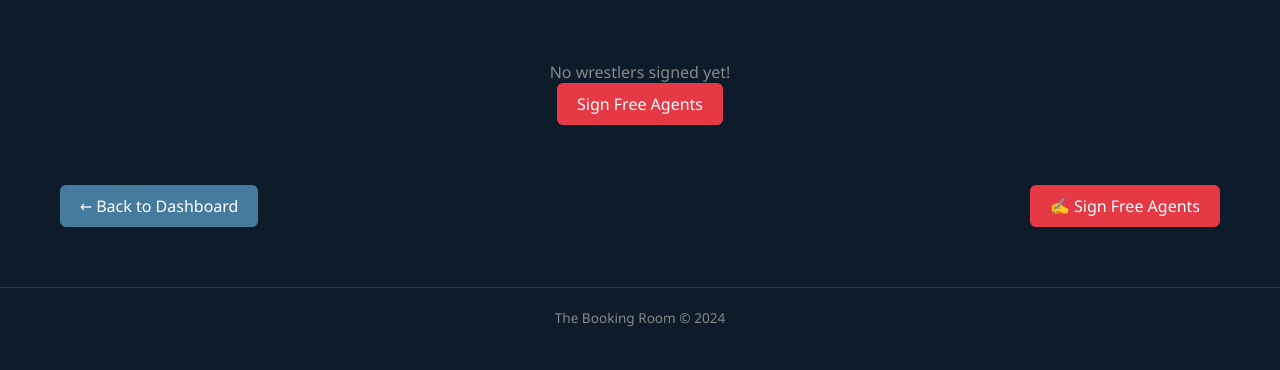
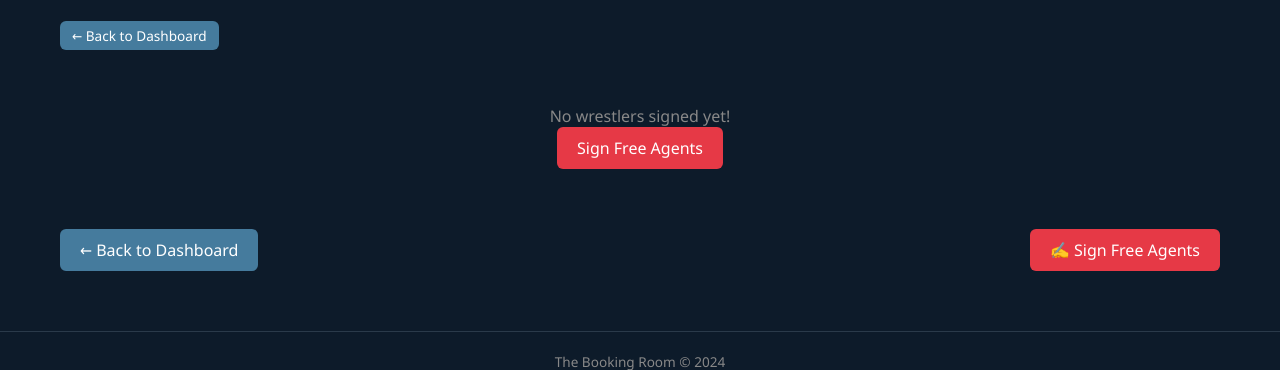
Before and after one commit to DLowPow/The-Booking-Room, a Python web app: template WrestlingGM/templates/roster.html in a window 1280 px wide. Shown: the part 62-432 px from the top of the page. Run offline with Jinja, Linux system fonts and the light colour scheme; the template is opened without the code that fills it, so the values that code supplies are empty.

Commit message:
Update roster.html

```diff
--- a/WrestlingGM/templates/roster.html
+++ b/WrestlingGM/templates/roster.html
@@ -9,6 +9,10 @@
             <span>{{ wrestlers | length }} / {{ roster_limit }} wrestlers</span>
             <span>💰 Weekly Salaries: ${{ total_salary | int }}</span>
         </div>
+    </div>
+
+    <div class="page-actions-top">
+        <a href="{{ url_for('dashboard') }}" class="btn btn-secondary btn-small">← Back to Dashboard</a>
     </div>
 
     {% if wrestlers %}
```
